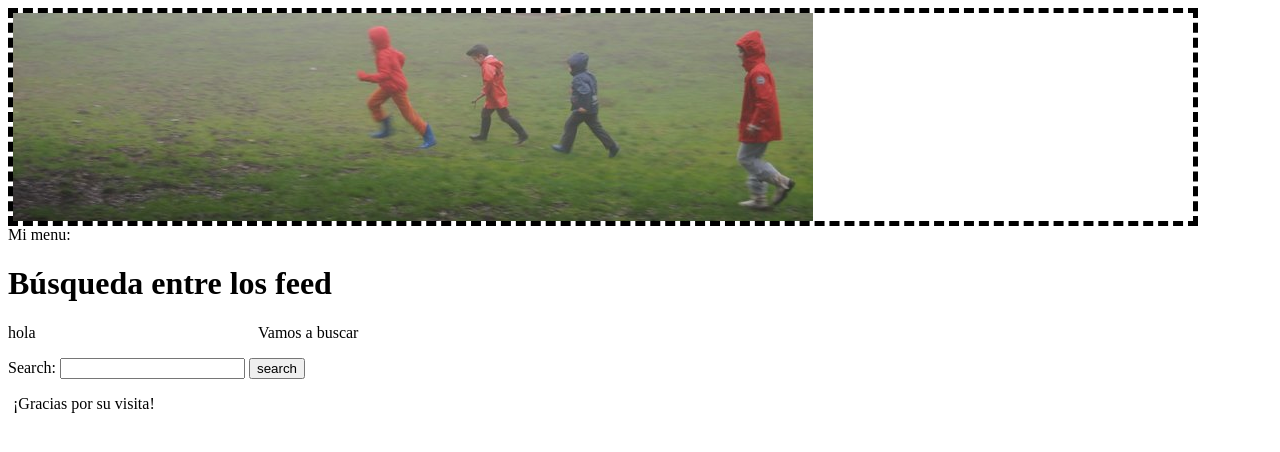
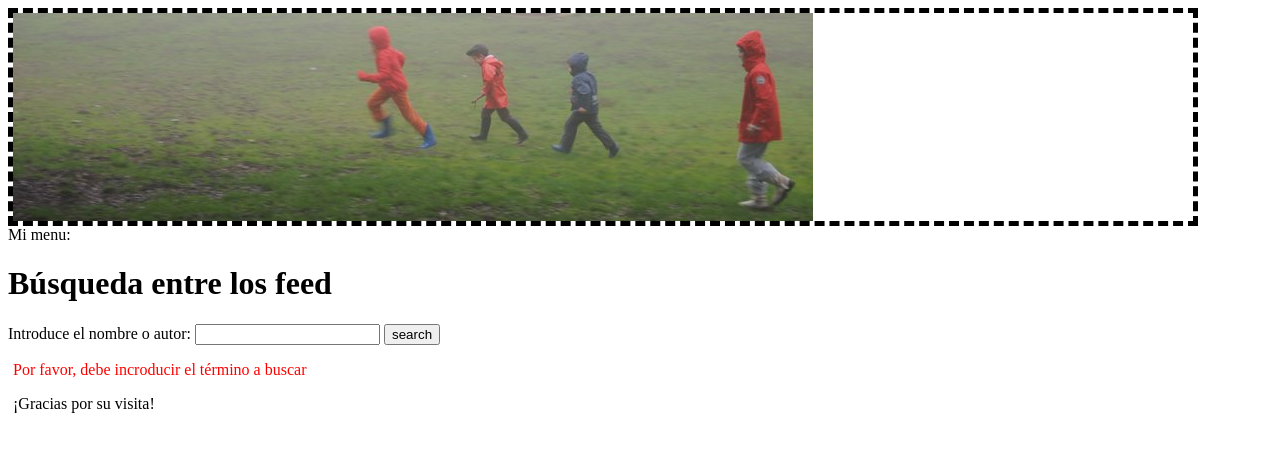
Before and after one commit to anarey/myplanet, a Django app: page /planet/blogsearch/ in a window 1280 px wide. Shown: the top 452 px of the page. Run offline with Django 3.2, Linux system fonts and the light colour scheme; parts of the project's set-up code (start-up, migrations or seed data) failed here and were passed over.

Commit message:
Template blogsearch.html que no subí en su momento

```diff
--- a/planet/templates/blogsearch.html
+++ b/planet/templates/blogsearch.html
@@ -7,15 +7,14 @@
 
 <div id="content">
     <h1> Búsqueda entre los feed </h1>
-    <div id="column">
-        hola
-    </div>
-    <p>Vamos a buscar</p>
     <form action="." method="GET">
-        <label for="word">Search: </label>
+        <label for="word">Introduce el nombre o autor: </label>
         <input type="text" name="word" value="{{ query|escape }}">
         <input type="submit" value="search">
     </form>
+    {% if error %}
+        <p style="color:red;">Por favor, debe incroducir el término a buscar</p>
+    {% endif%}
 
     {% if query %}
         <h2>Resultado de la búsqueda "{{ query|escape }}" </h2>
```
